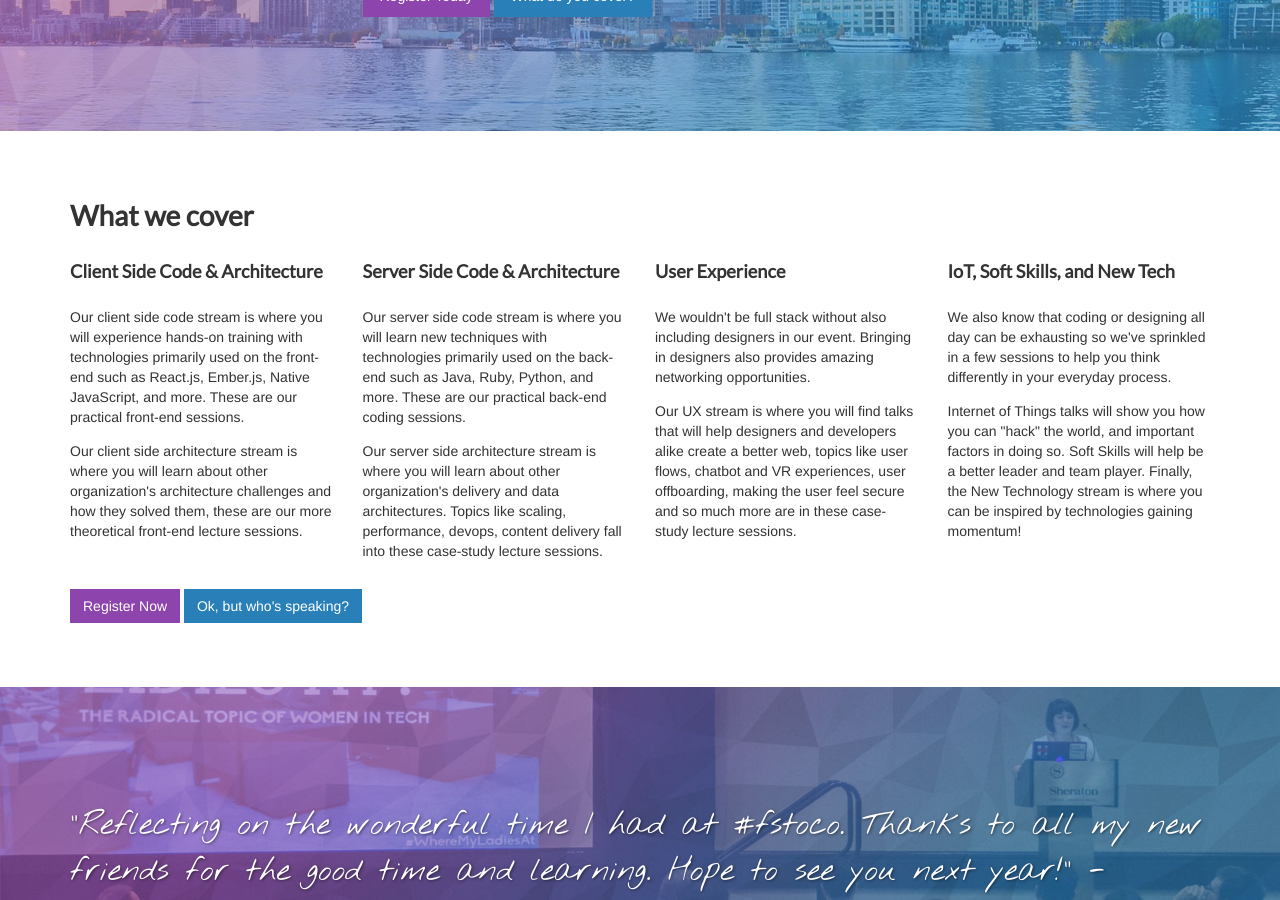
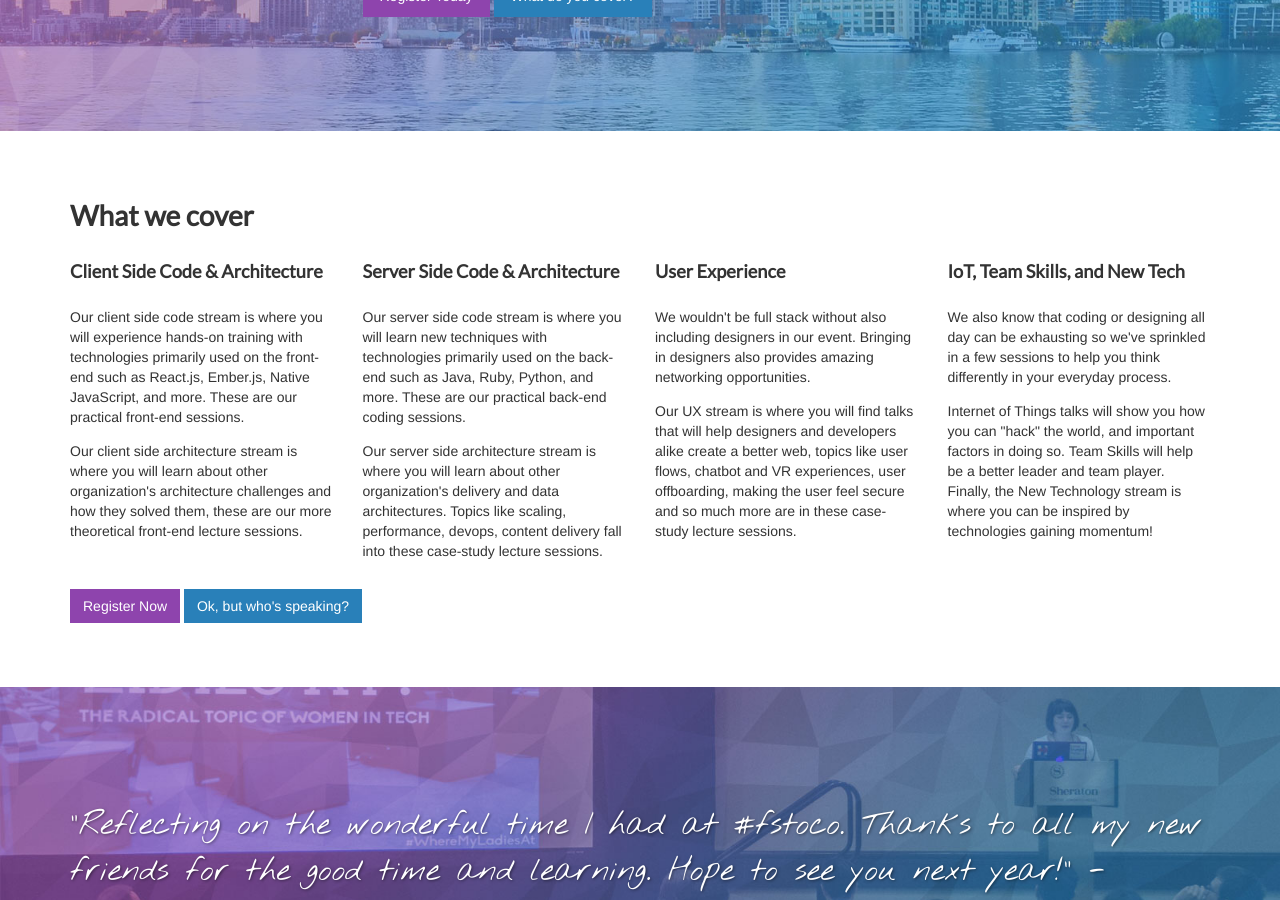
Before and after one commit to fullstackto/fsto2017, a Jekyll site: the page built from index.html, in a window 1280 px wide and 900 px high, scrolled down 469 px. Built offline with Jekyll 4.4.1, drawn with Linux system fonts in a browser that asks for light colours.

Commit message:
Terminology

```diff
--- a/index.html
+++ b/index.html
@@ -27,9 +27,9 @@ card: http://2017.fsto.co/images/card.jpg
         <p>Our UX stream is where you will find talks that will help designers and developers alike create a better web, topics like user flows, chatbot and VR experiences, user offboarding, making the user feel secure and so much more are in these case-study lecture sessions.</p>
       </div>
       <div class="col-xs-12 col-sm-3">
-        <h3>IoT, Soft Skills, and New Tech</h3>
+        <h3>IoT, Team Skills, and New Tech</h3>
         <p>We also know that coding or designing all day can be exhausting so we've sprinkled in a few sessions to help you think differently in your everyday process.</p>
-        <p>Internet of Things talks will show you how you can "hack" the world, and important factors in doing so. Soft Skills will help be a better leader and team player. Finally, the New Technology stream is where you can be inspired by technologies gaining momentum!</p>
+        <p>Internet of Things talks will show you how you can "hack" the world, and important factors in doing so. Team Skills will help be a better leader and team player. Finally, the New Technology stream is where you can be inspired by technologies gaining momentum!</p>
       </div>
     </div>
     <div class="row">
--- a/speak/index.html
+++ b/speak/index.html
@@ -72,7 +72,7 @@ title: Speak!
           <li>Connected Devices</li>
           <li>AR/VR</li>
         </ul>
-        <h3>Soft Skills</h3>
+        <h3>Team Skills</h3>
         <ul>
           <li>Constructive Criticism</li>
           <li>Better Team Leads</li>
```
